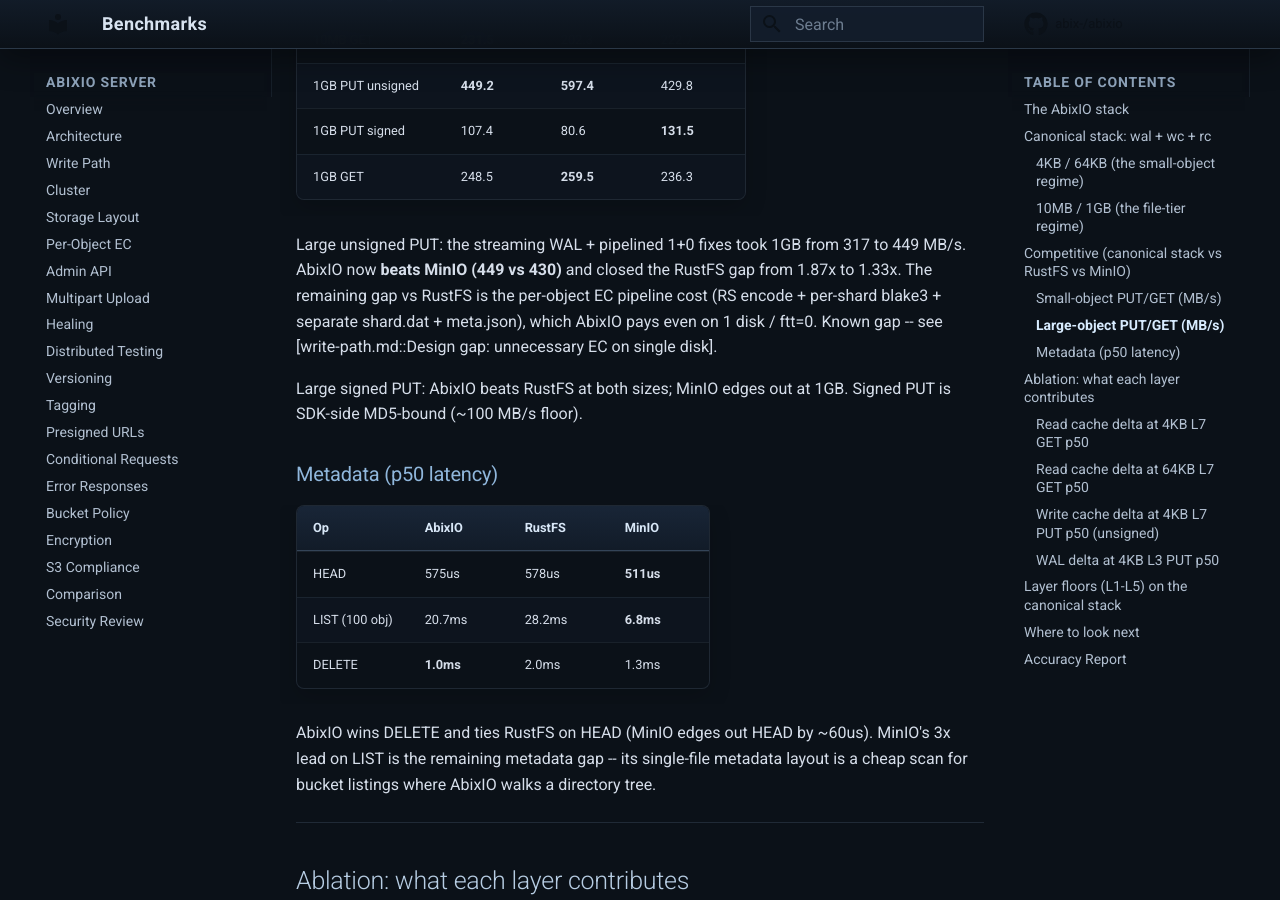
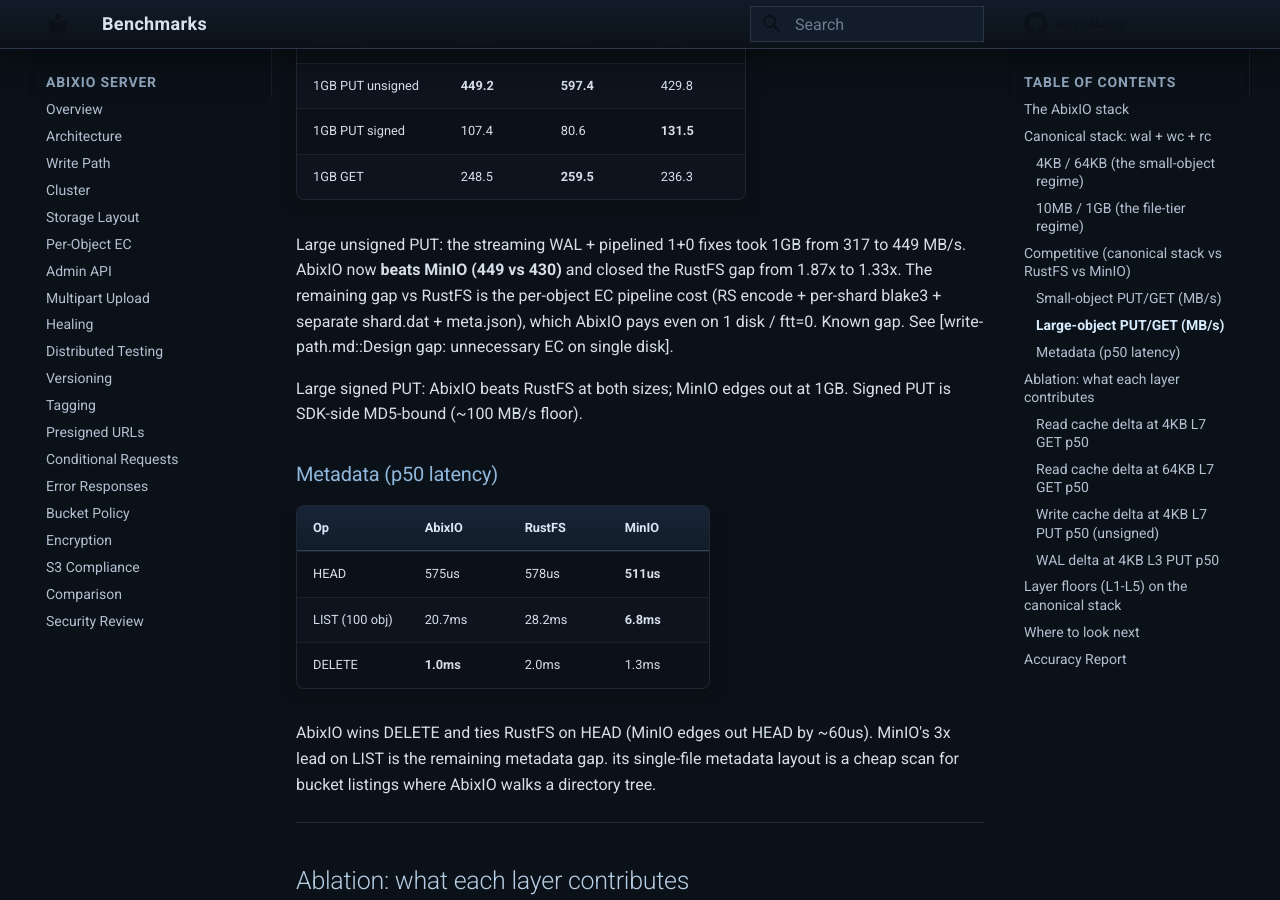
Before and after one commit to abix-/abixio, an MkDocs documentation site: the page built from docs/benchmarks.md, in a window 1280 px wide and 900 px high, scrolled down 3295 px. Built offline with MkDocs 1.6.1 and Material for MkDocs 9.7.7, drawn with Linux system fonts in a browser that asks for light colours; comment, search, counter and statistics services are not loaded; some of the changed text lies outside the part shown.

```diff
--- a/docs/benchmarks.md
+++ b/docs/benchmarks.md
@@ -123,7 +123,7 @@ Large unsigned PUT: the streaming WAL + pipelined 1+0 fixes took
 and closed the RustFS gap from 1.87x to 1.33x. The remaining gap
 vs RustFS is the per-object EC pipeline cost (RS encode + per-shard
 blake3 + separate shard.dat + meta.json), which AbixIO pays even on
-1 disk / ftt=0. Known gap -- see
+1 disk / ftt=0. Known gap. See
 [write-path.md::Design gap: unnecessary EC on single disk].
 
 Large signed PUT: AbixIO beats RustFS at both sizes; MinIO edges
@@ -138,7 +138,7 @@ out at 1GB. Signed PUT is SDK-side MD5-bound (~100 MB/s floor).
 | DELETE | **1.0ms** | 2.0ms | 1.3ms |
 
 AbixIO wins DELETE and ties RustFS on HEAD (MinIO edges out HEAD by
-~60us). MinIO's 3x lead on LIST is the remaining metadata gap --
+~60us). MinIO's 3x lead on LIST is the remaining metadata gap.
 its single-file metadata layout is a cheap scan for bucket listings
 where AbixIO walks a directory tree.
 
@@ -178,7 +178,7 @@ Run the ablation matrix with
 
 Write cache helps most when the disk tier is slow (file tier
 mkdir+create). WAL already has a fast-ack path so the cache layered
-on top adds marginal value -- its main purpose in the wal+wc+rc
+on top adds marginal value. Its main purpose in the wal+wc+rc
 stack is primary durability before the WAL's own ack (see
 [write-cache.md](write-cache.md)).
 
```
